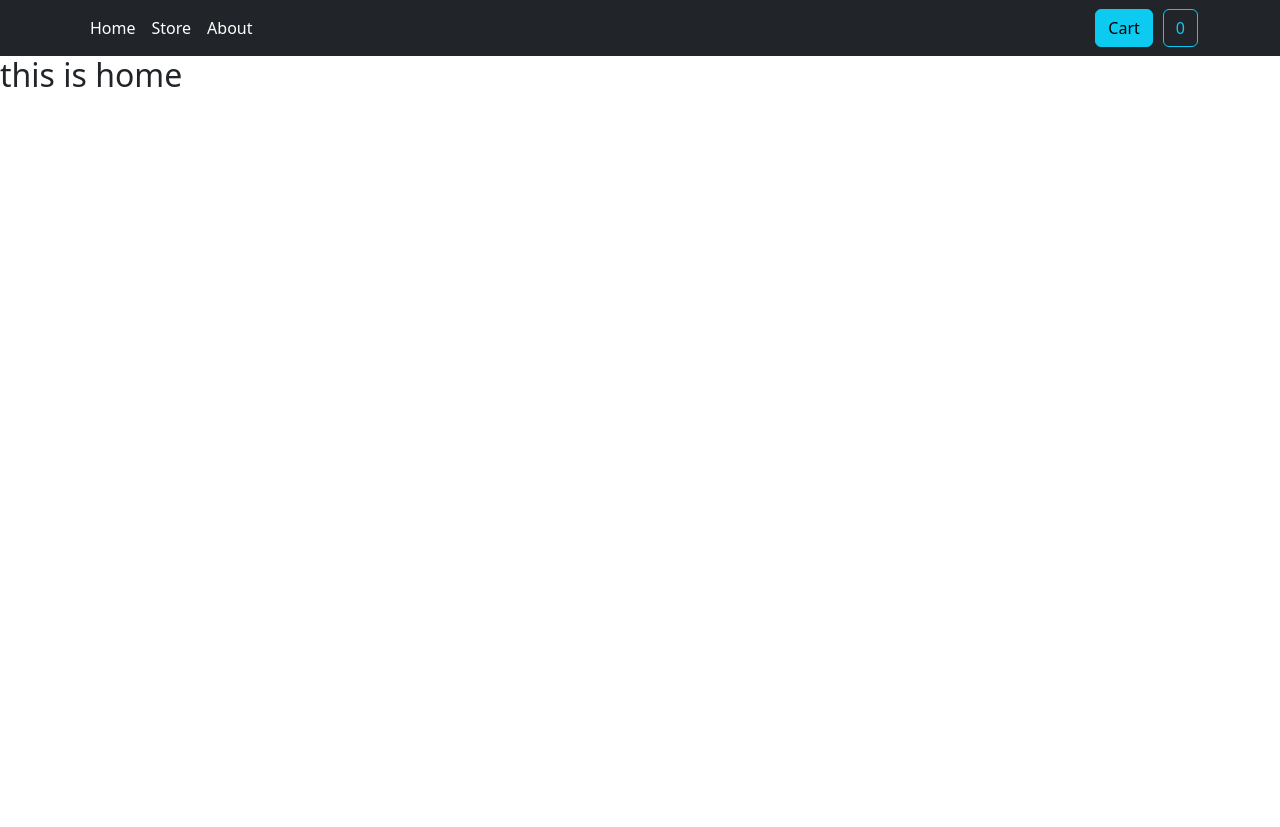
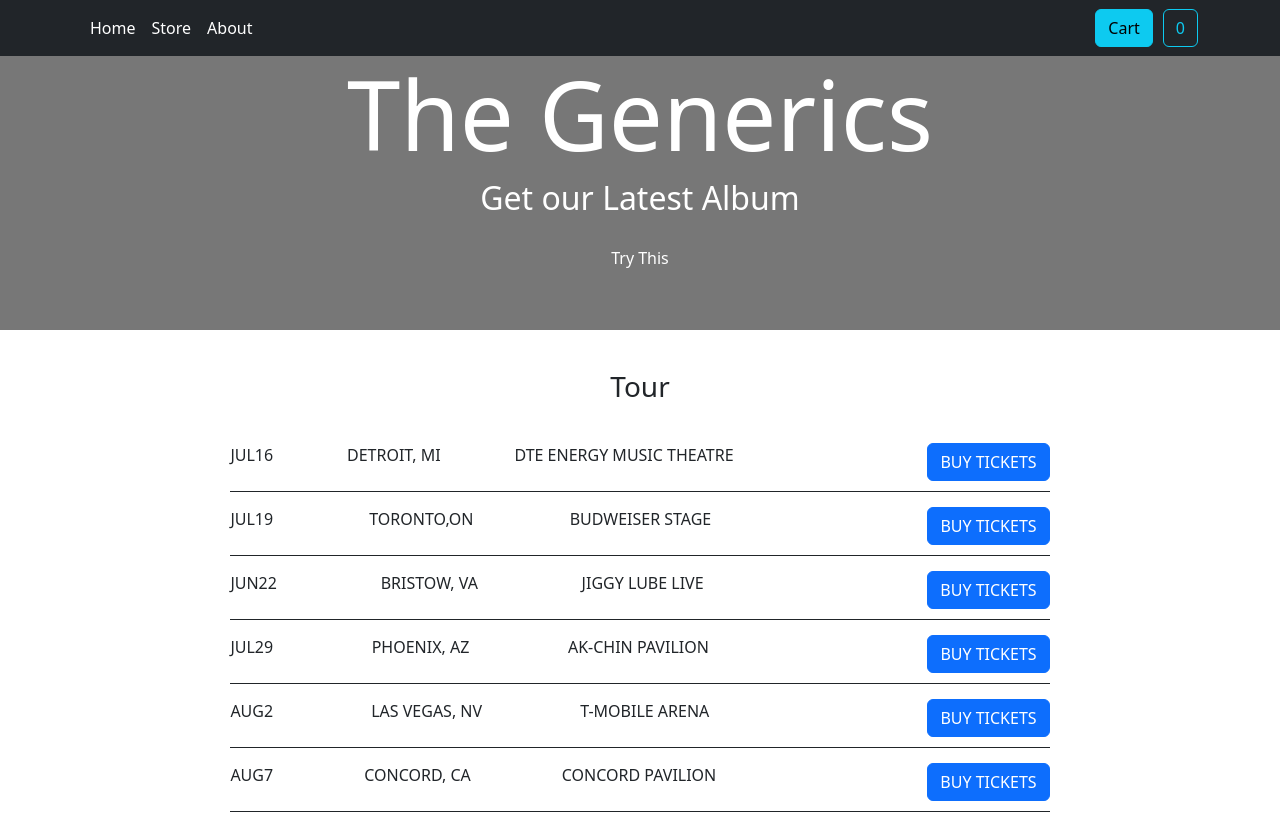
Before and after one commit to Ritikadhangar910/Ecommancereact, a React (Create React App) app: page / in a window 1280 px wide. Before the commit the page ends 800 px from the top, so only its background shows below. Built offline with nearby package versions, Linux system fonts and the light colour scheme.

Commit message:
home page

```diff
--- a/src/App.css
+++ b/src/App.css
@@ -66,6 +66,45 @@
 #about .img-about {
   float: left;
 }
+.home-album {
+  text-align: center;
+  background-color: #777777;
+  color: white;
+}
+.home-album h1 {
+  font-size: 6rem;
+}
+.home-album h2 {
+  font-weight: 200;
+}
+.home-album p {
+  padding-top: 20px;
+  padding-bottom: 60px;
+}
+.home-tour {
+  margin-left: 18%;
+  margin-right: 18%;
+}
+.home-tour h3 {
+  text-align: center;
+  margin-bottom: 40px;
+  margin-top: 40px;
+}
+.home-tour .arrtour {
+  display: flex;
+  flex-direction: row;
+  justify-content: space-between;
+  align-content: center;
+  align-content: center;
+  border-bottom: 1px solid;
+  margin-bottom: 15px;
+  box-sizing: border-box;
+}
+
+.home-tour .arrtour button {
+  margin-bottom: 10px;
+  margin-left: 120px;
+}
 
 @media (prefers-reduced-motion: no-preference) {
   .App-logo {
--- a/src/components/Home.js
+++ b/src/components/Home.js
@@ -1,7 +1,57 @@
+import Button from "react-bootstrap/Button";
 const Home = () => {
+  const arrtour = [
+    {
+      mounth: "JUL16",
+      state: "DETROIT, MI",
+      region: "DTE ENERGY MUSIC THEATRE",
+    },
+    {
+      mounth: "JUL19",
+      state: "TORONTO,ON",
+      region: "BUDWEISER STAGE",
+    },
+    {
+      mounth: "JUN22",
+      state: "BRISTOW, VA",
+      region: "JIGGY LUBE LIVE",
+    },
+    {
+      mounth: "JUL29",
+      state: "PHOENIX, AZ",
+      region: "AK-CHIN PAVILION",
+    },
+    {
+      mounth: "AUG2",
+      state: "LAS VEGAS, NV",
+      region: "T-MOBILE ARENA",
+    },
+    {
+      mounth: "AUG7",
+      state: "CONCORD, CA",
+      region: "CONCORD PAVILION",
+    },
+  ];
   return (
     <>
-      <h2>this is home</h2>
+      <section>
+        <div className="home-album">
+          <h1>The Generics</h1>
+          <h2>Get our Latest Album</h2>
+          <p>Try This</p>
+        </div>
+        <div className="home-tour">
+          <h3>Tour</h3>
+          {arrtour.map((item) => (
+            <div className="arrtour" key={item.mounth}>
+              <p>{item.mounth}</p>
+              <p>{item.state}</p>
+              <p>{item.region}</p>
+              <Button variant="primary">BUY TICKETS</Button>
+            </div>
+          ))}
+        </div>
+      </section>
     </>
   );
 };
```
